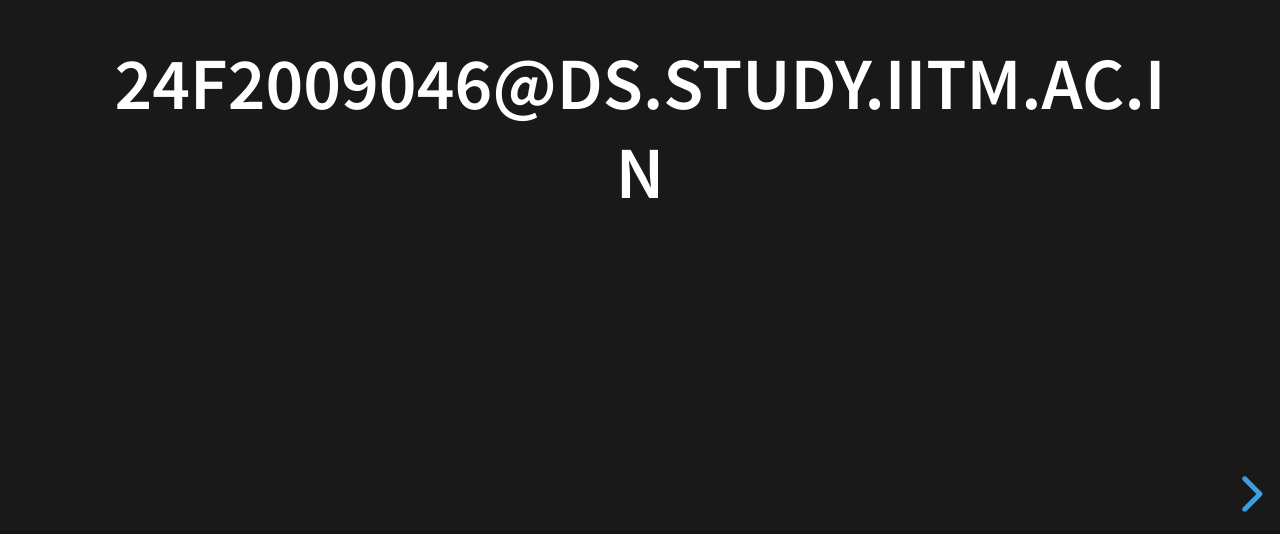
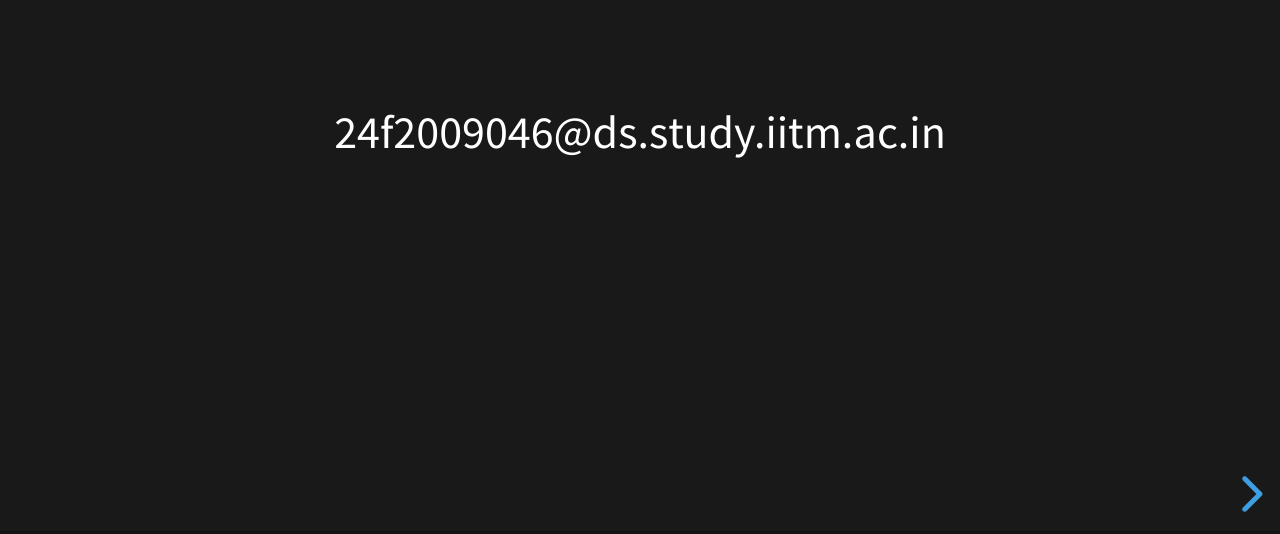
Before and after one commit to 24f2009046/tds-RevealJS, a plain HTML site: page index.html in a window 1280 px wide. Shown: the part 266-800 px from the top of the page. Drawn offline with nearby package versions, Linux system fonts and the light colour scheme; some packages are replaced by stand-ins of ours.

Commit message:
Update index.html

```diff
--- a/index.html
+++ b/index.html
@@ -15,7 +15,7 @@
 
       <!-- Contact Slide (email) -->
       <section>
-        <h2>24f2009046@ds.study.iitm.ac.in</h2>
+        <p>24f2009046@ds.study.iitm.ac.in</p>
       </section>
 
       <!-- Markdown Slide -->
```
